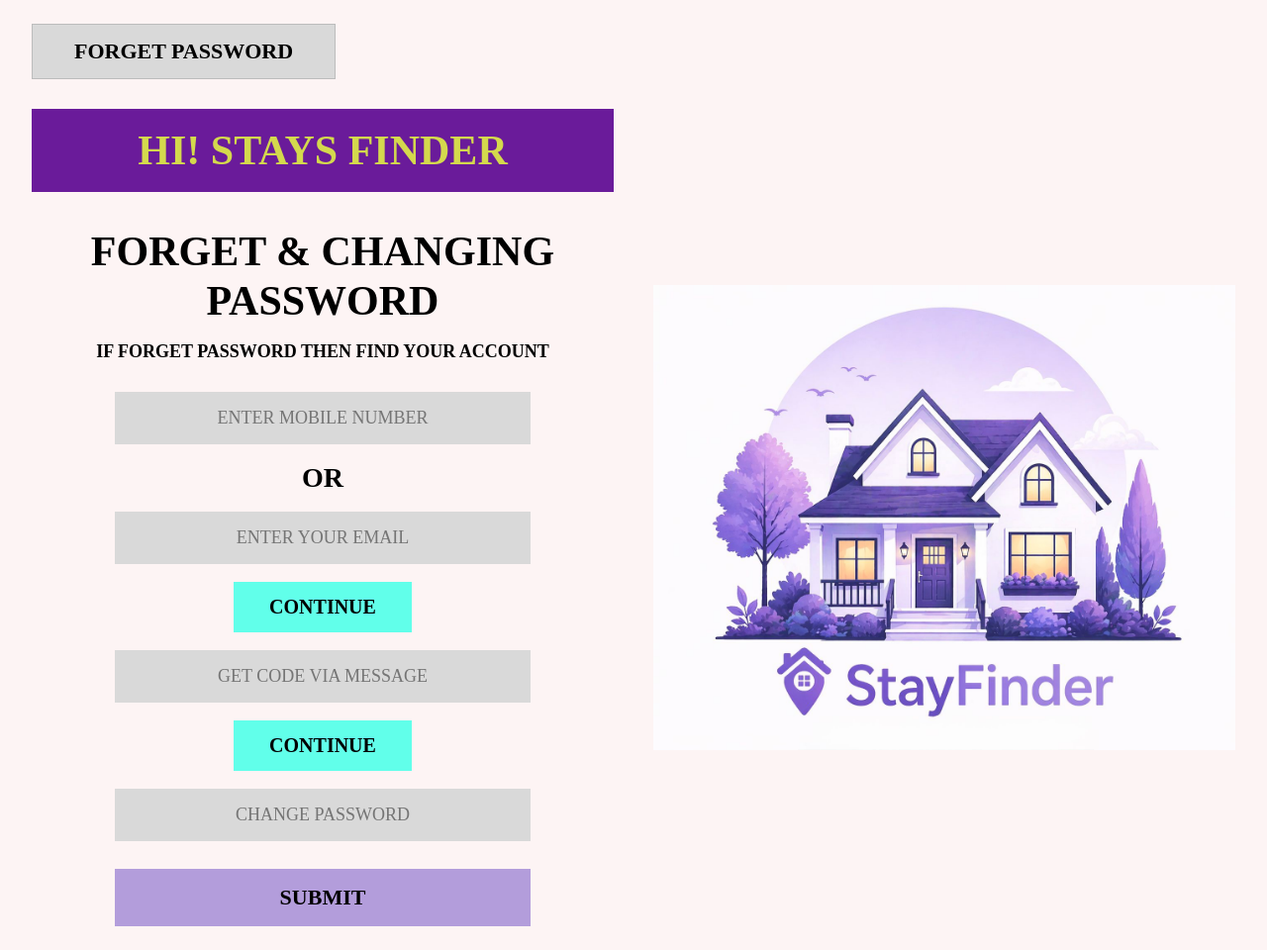
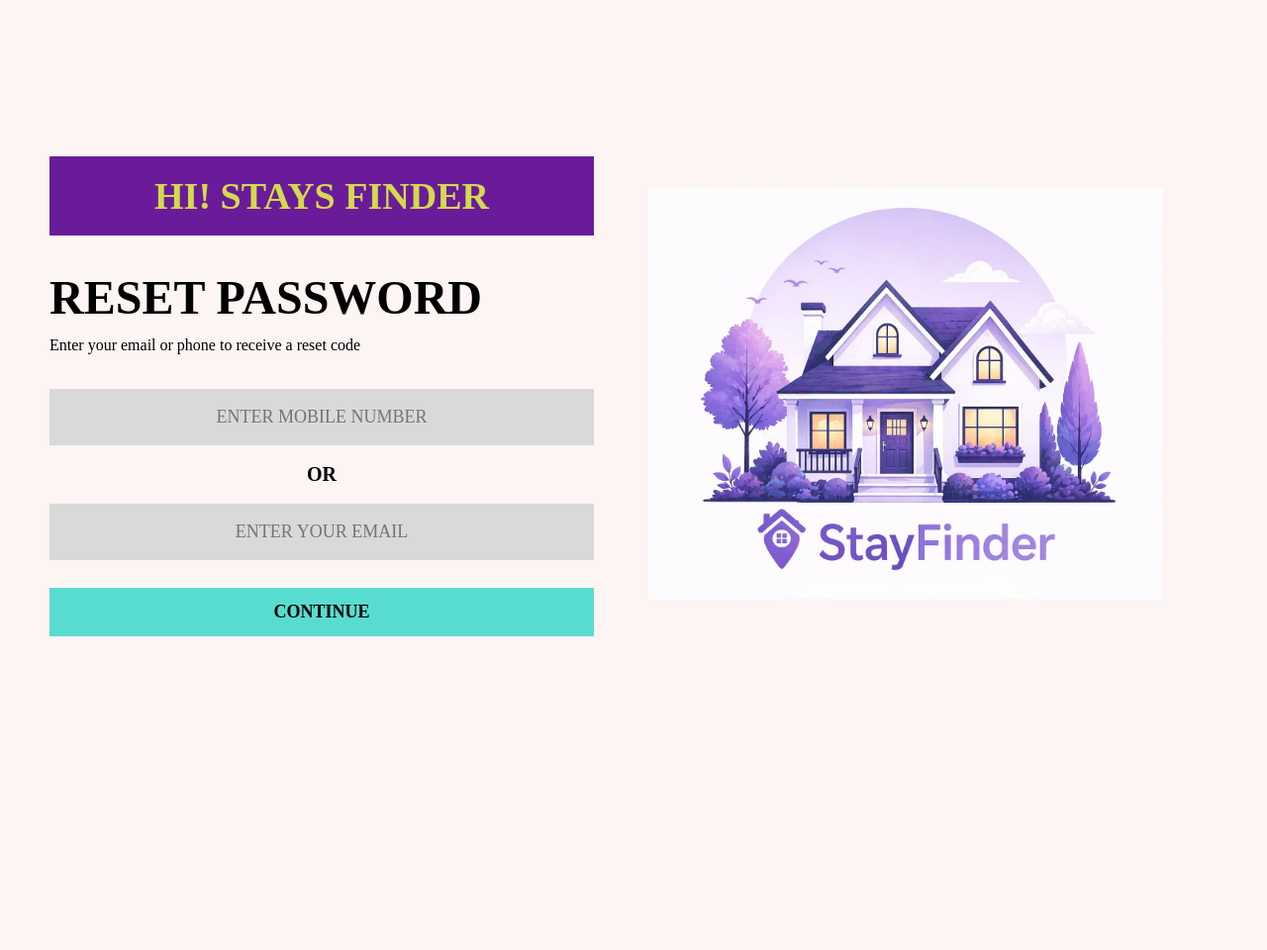
Before and after one commit to Riya1153/StayFinder, a Django app: page /forget-password/ in a window 1280 px wide. Shown: the whole page at 99% size. After the commit the page ends 643 px from the top, so only its background shows below. Run offline with Django 5.2, Linux system fonts and the light colour scheme.

Commit message:
updated forget password page design

```diff
--- a/core/templates/forget_password.html
+++ b/core/templates/forget_password.html
@@ -4,7 +4,8 @@
 <head>
     <meta charset="UTF-8">
     <meta name="viewport" content="width=device-width, initial-scale=1.0">
-    <title>Forget Password - StayFinder</title>
+    <title>StayFinder - Reset Password</title>
+
     <style>
         * {
             margin: 0;
@@ -12,204 +13,147 @@
             box-sizing: border-box;
             font-family: 'Times New Roman', serif;
         }
+
         body {
             background-color: #fdf4f4;
             min-height: 100vh;
-        }
-
-        .page-wrapper {
-            min-height: 100vh;
-            display: flex;
-            flex-direction: column;
-            padding: 24px 32px;
-        }
-        .top-left-box {
-            align-self: flex-start;
-            background: #d9d9d9;
-            padding: 14px 42px;
-            border: 1px solid #bcbcbc;
-            font-weight: bold;
-            font-size: 22px;
-            text-transform: uppercase;
-            margin-bottom: 30px;
-        }
-        .main-section {
-            flex: 1;
             display: flex;
             justify-content: center;
             align-items: center;
-            gap: 40px;
+        }
+
+        .main-container {
             width: 100%;
-            max-width: 1500px;
-            margin: 0 auto;
+            max-width: 1300px;
+            display: flex;
+            justify-content: space-between;
+            align-items: center;
+            padding: 50px;
         }
-        .form-side {
+
+        .left-side {
             flex: 1;
-            max-width: 700px;
-            display: flex;
-            flex-direction: column;
-            align-items: center;
+            max-width: 550px;
         }
-        .purple-banner {
+
+        .banner {
             background-color: #6a1b9a;
-            width: 100%;
-            max-width: 700px;
             padding: 18px;
             text-align: center;
             margin-bottom: 35px;
         }
-        .banner-text {
+
+        .banner h1 {
             color: #d4d94d;
-            font-size: 42px;
+            font-size: 38px;
             font-weight: bold;
-            text-transform: uppercase;
         }
-        .form-title {
-            font-size: 42px;
+
+        .title {
+            font-size: 48px;
             font-weight: bold;
-            text-transform: uppercase;
-            margin-bottom: 15px;
-            text-align: center;
-            line-height: 1.2;
+            margin-bottom: 12px;
         }
-        .sub-text {
-            font-size: 18px;
-            font-weight: bold;
-            text-align: center;
-            margin-bottom: 30px;
+
+        .subtitle {
+            font-size: 16px;
+            margin-bottom: 35px;
         }
-        .forget-form {
-            width: 100%;
-            max-width: 420px;
+
+        .form-box {
             display: flex;
             flex-direction: column;
             gap: 18px;
         }
-        .input-box {
-            background-color: #d9d9d9;
+
+        input {
+            padding: 18px;
             border: none;
-            outline: none;
-            padding: 16px 18px;
+            background: #d9d9d9;
+            font-size: 18px;
             width: 100%;
-            font-size: 18px;
             text-align: center;
         }
-        .or-text {
-            font-size: 28px;
+
+        .or {
+            text-align: center;
             font-weight: bold;
+            font-size: 20px;
+        }
+
+        .btn {
+            background-color: #59dcd0;
+            padding: 14px;
+            border: none;
+            font-weight: bold;
+            font-size: 18px;
+            cursor: pointer;
+            margin-top: 10px;
+        }
+
+        .btn:hover {
+            opacity: 0.9;
+        }
+
+        .right-side {
+            flex: 1;
             text-align: center;
         }
-        .btn-continue {
-            background-color: #61ffea;
-            border: none;
-            padding: 14px;
-            font-weight: bold;
-            font-size: 20px;
-            cursor: pointer;
-            width: 180px;
-            margin: 0 auto;
-        }
-        .btn-submit {
-            background-color: #b39ddb;
-            border: none;
-            padding: 16px;
-            font-weight: bold;
-            font-size: 22px;
-            text-transform: uppercase;
-            margin-top: 10px;
-            cursor: pointer;
-            color: black;
+
+        .right-side img {
+            max-width: 520px;
             width: 100%;
         }
-        .image-side {
-            flex: 1;
-            display: flex;
-            justify-content: center;
-            align-items: center;
-        }
-        .image-side img {
-            width: 100%;
-            max-width: 650px;
-            height: auto;
-            object-fit: contain;
-        }
-        @media (max-width: 1100px) {
-            .main-section {
-                flex-direction: column-reverse;
-                gap: 40px;
-                padding-bottom: 30px;
+
+        @media(max-width: 900px){
+            .main-container{
+                flex-direction: column;
+                text-align: center;
             }
-            .form-title {
-                font-size: 32px;
+
+            .left-side{
+                max-width: 100%;
             }
-            .banner-text {
-                font-size: 30px;
-            }
-            .top-left-box {
-                font-size: 18px;
-                padding: 12px 28px;
-            }
-            .image-side img {
-                max-width: 420px;
-            }
-        }
-        @media (max-width: 600px) {
-            .page-wrapper {
-                padding: 18px;
-            }
-            .form-title {
-                font-size: 24px;
-            }
-            .banner-text {
-                font-size: 24px;
-            }
-            .sub-text {
-                font-size: 15px;
-            }
-            .input-box {
-                font-size: 16px;
-                padding: 14px;
-            }
-            .btn-continue,
-            .btn-submit {
-                font-size: 18px;
+
+            .right-side img{
+                margin-top: 30px;
             }
         }
     </style>
 </head>
+
 <body>
 
-    <div class="page-wrapper">
-        <div class="top-left-box">FORGET PASSWORD</div>
+<div class="main-container">
 
-        <div class="main-section">
-            <div class="form-side">
-                <div class="purple-banner">
-                    <h1 class="banner-text">HI! STAYS FINDER</h1>
-                </div>
+    <div class="left-side">
 
-                <h2 class="form-title">FORGET & CHANGING PASSWORD</h2>
-                <p class="sub-text">IF FORGET PASSWORD THEN FIND YOUR ACCOUNT</p>
+        <div class="banner">
+            <h1>HI! STAYS FINDER</h1>
+        </div>
 
-                <form class="forget-form">
-                    <input type="text" class="input-box" placeholder="ENTER MOBILE NUMBER">
-                    <div class="or-text">OR</div>
-                    <input type="email" class="input-box" placeholder="ENTER YOUR EMAIL">
-                    <button type="button" class="btn-continue">CONTINUE</button>
+        <h2 class="title">RESET PASSWORD</h2>
+        <p class="subtitle">Enter your email or phone to receive a reset code</p>
 
-                    <input type="text" class="input-box" placeholder="GET CODE VIA MESSAGE">
-                    <button type="button" class="btn-continue">CONTINUE</button>
+        <!-- FIXED FORM -->
+        <form class="form-box" method="POST" action="{% url 'verify_code' %}">
+            {% csrf_token %}
 
-                    <input type="password" class="input-box" placeholder="CHANGE PASSWORD">
-                    <button type="submit" class="btn-submit">SUBMIT</button>
-                </form>
-            </div>
+            <input type="text" name="phone" placeholder="ENTER MOBILE NUMBER">
+            <div class="or">OR</div>
+            <input type="email" name="email" placeholder="ENTER YOUR EMAIL">
 
-            <div class="image-side">
-                <img src="{% static 'images/home.png' %}" alt="StayFinder Image">
-            </div>
-        </div>
+            <!-- IMPORTANT: type submit -->
+            <button type="submit" class="btn">CONTINUE</button>
+        </form>
+
     </div>
+
+    <div class="right-side">
+        <img src="{% static 'images/home.png' %}" alt="StayFinder Image">
+    </div>
+
+</div>
 
 </body>
 </html>
--- a/core/views.py
+++ b/core/views.py
@@ -36,3 +36,6 @@ def searching_sector(request):
     form = BookingSearchForm()
     # Ensure this matches your template filename
     return render(request, 'searching_sector.html', {'form': form})
+
+def verify_code(request):
+    return render(request, 'verify_code.html')
--- a/stayfinder_backend/urls.py
+++ b/stayfinder_backend/urls.py
@@ -17,6 +17,7 @@ urlpatterns = [
     path('hostels/boys/', views.boys_hostel_view, name='boys_hostel'),
     path('hostels/girls/', views.girls_hostel_view, name='girls_hostel'),
     path('searching-sector/', views.searching_sector, name='searching_sector'),
+    path('verify/', views.verify_code, name='verify_code'),
 ]
 
 
```
Also changed, not shown: core/templates/verify_code.html (added, +20 -0 lines).
